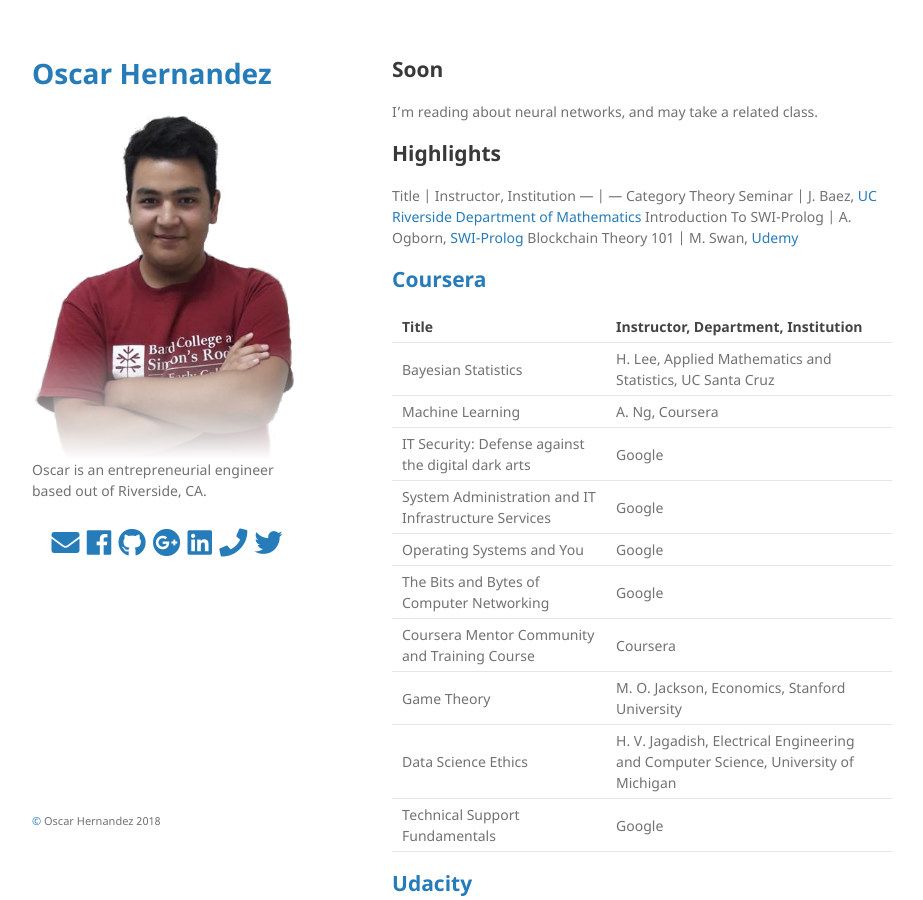
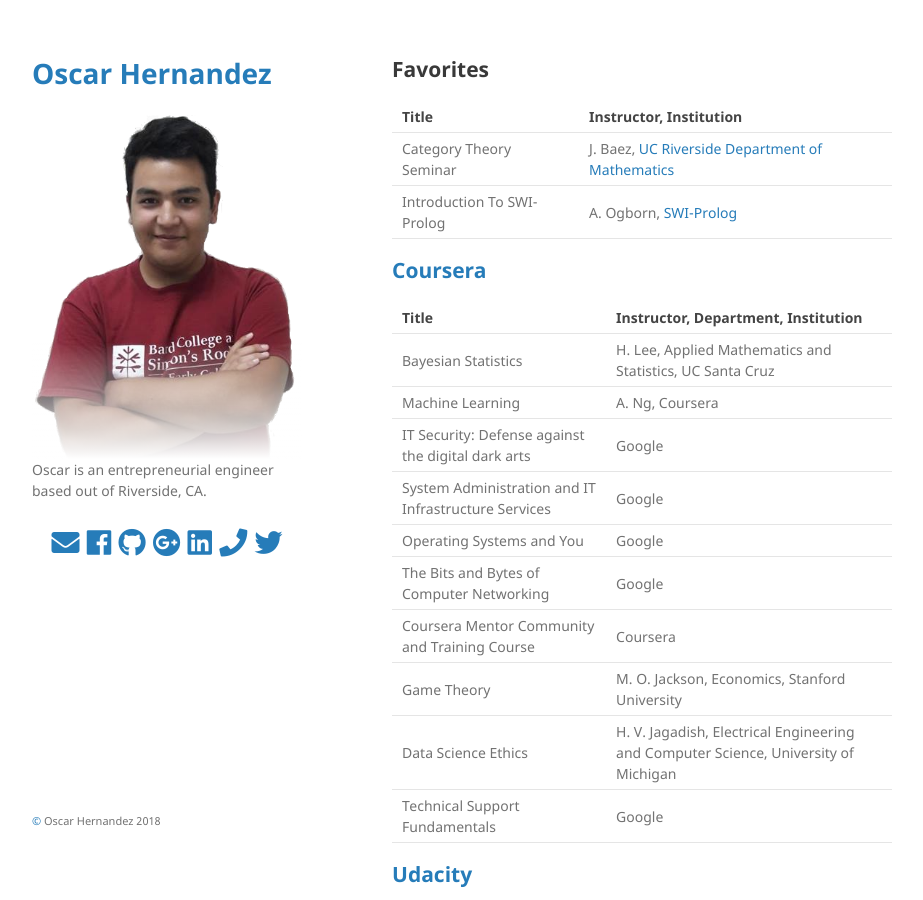
Before and after one commit to mathemonads/mathemonads.github.io, a Jekyll site: the page built from portfolio/courses.md, in a window 1280 px wide and 900 px high. Shown: the whole window, without its empty margins (178-1101 px from the left). Built offline with Jekyll 4.4.1, drawn with Linux system fonts in a browser that asks for light colours; nearby versions of some CDN libraries; some of the changed text lies outside the part shown.

```diff
--- a/portfolio/courses.md
+++ b/portfolio/courses.md
@@ -3,17 +3,12 @@ title: Courses
 layout: default
 ---
 
-## Soon
+## Favorites
 
-I'm reading about neural networks, and may take a related class.
-
-## Highlights
 Title | Instructor, Institution
 --- | ---
 Category Theory Seminar | J. Baez, [UC Riverside Department of Mathematics](http://math.ucr.edu/home/baez/)
 Introduction To SWI-Prolog | A. Ogborn, [SWI-Prolog](https://edu.swi-prolog.org/ "SWI-Prolog Education")
-Blockchain Theory 101 | M. Swan, [Udemy](https://www.udemy.com/ "Udemy")
-
 
 ## [Coursera](https://www.coursera.org/ "Coursera")
 
```
Also changed, not shown: other parts of portfolio/courses.md (+8 -0 lines), 1 other file.
